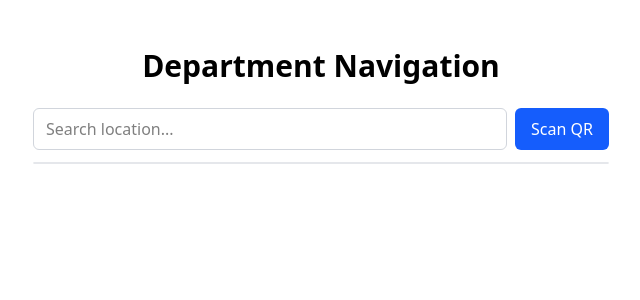
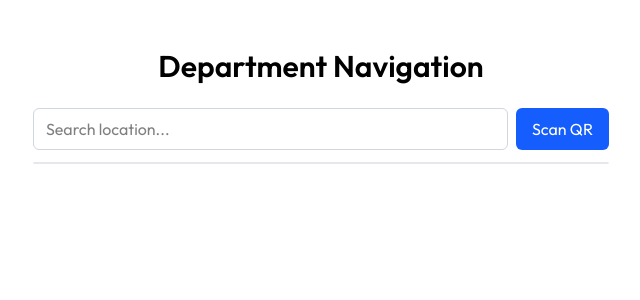
Before and after one commit to ajaymrk95/dept-navigation-system, a React (Vite) app: page / in a window 1280 px wide. Shown: the top 300 px of the page, without its empty margins (319-959 px from the left). Built offline with nearby package versions, Linux system fonts and the light colour scheme.

Commit message:
Fonts changed

```diff
--- a/index.html
+++ b/index.html
@@ -3,6 +3,10 @@
   <head>
     <meta charset="UTF-8" />
     <link rel="icon" type="image/svg+xml" href="/vite.svg" />
+    <link rel="preconnect" href="https://fonts.googleapis.com">
+<link rel="preconnect" href="https://fonts.gstatic.com" crossorigin>
+
+<link href="https://fonts.googleapis.com/css2?family=Outfit:wght@300;400;500;600;700&display=swap" rel="stylesheet">
     <meta name="viewport" content="width=device-width, initial-scale=1.0" />
     <title>dept-navigation-ui</title>
   </head>
--- a/src/index.css
+++ b/src/index.css
@@ -1 +1,5 @@
-@import "tailwindcss";
+        @import "tailwindcss";
+
+        :root {
+        --font-sans: "Outfit", sans-serif   ;
+        }
```
